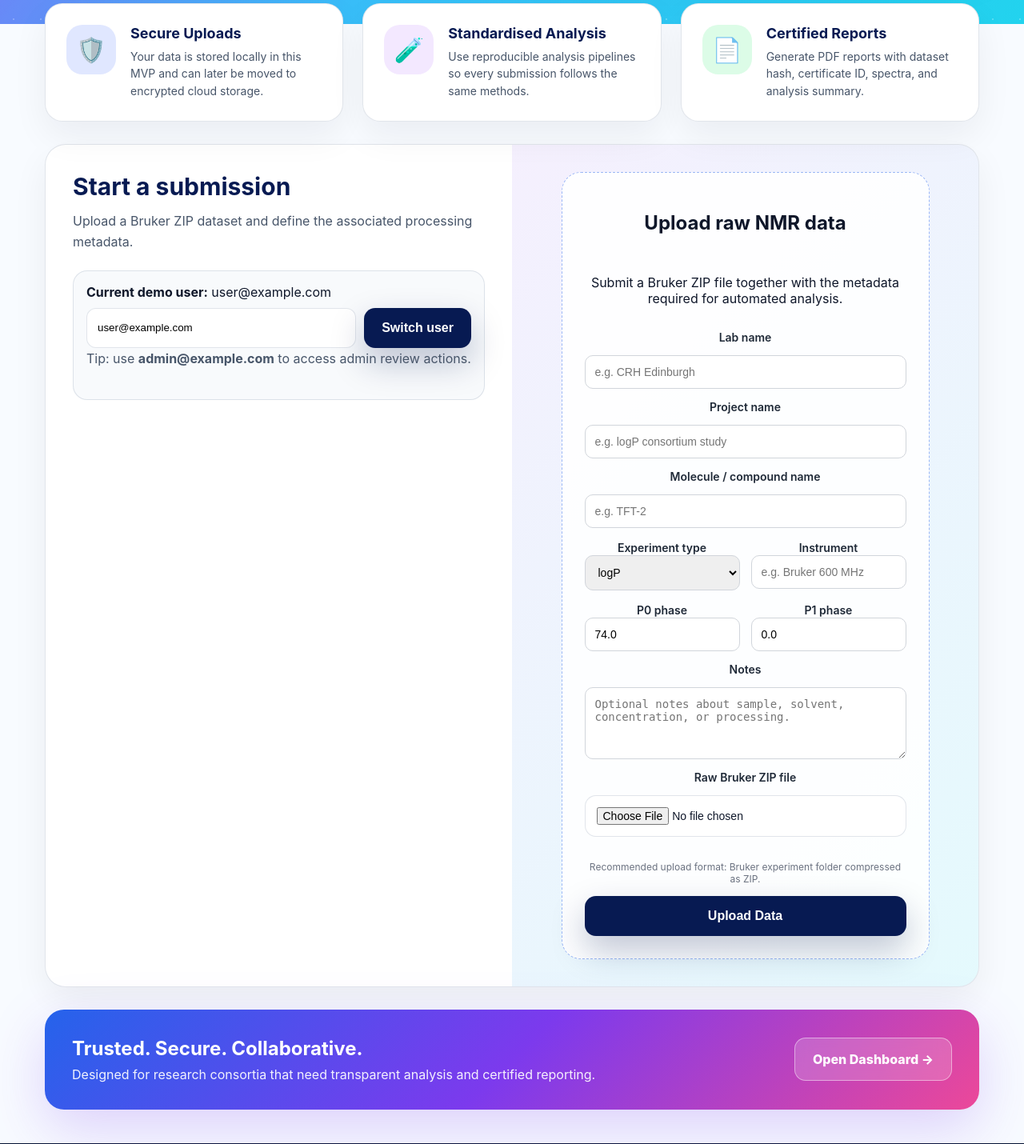
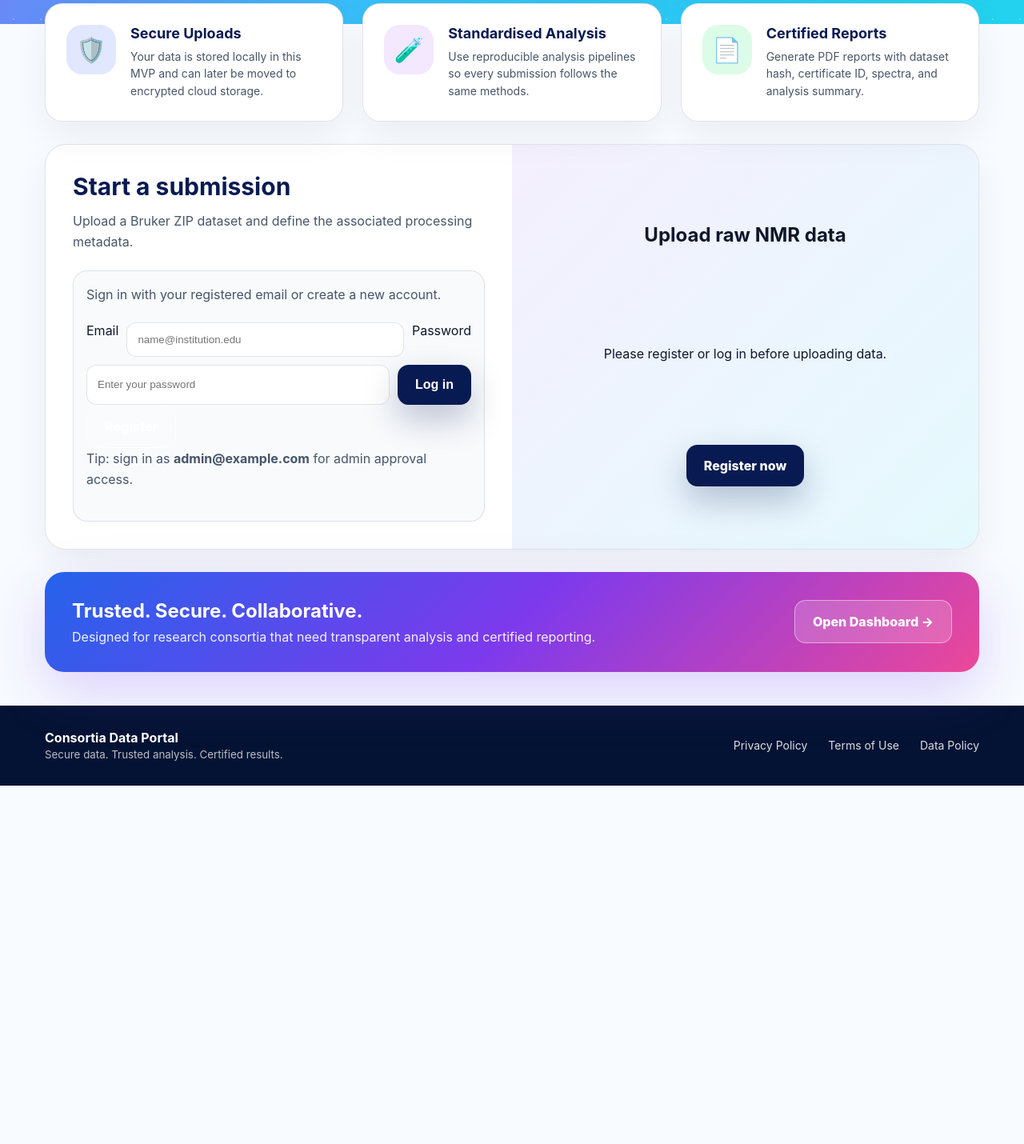
Before and after one commit to neprilysin/consortia-data-portal, a FastAPI app: page / in a window 1280 px wide. Shown: the part 646-2076 px from the top of the page at 80% size. After the commit the page ends 1628 px from the top, so only its background shows below. Run offline with FastAPI, Linux system fonts and the light colour scheme; parts of the project's set-up code (start-up, migrations or seed data) failed here and were passed over; some libraries are stand-ins or nearby versions.

Commit message:
Add registration/login approval flow, admin dashboard, and UI improvements

```diff
--- a/app/main.py
+++ b/app/main.py
@@ -2,17 +2,29 @@ import hashlib
 import shutil
 import uuid
 from datetime import datetime
+from email.utils import formataddr
 from pathlib import Path
 
+from dotenv import load_dotenv
 from fastapi import FastAPI, Depends, UploadFile, File, Request, HTTPException, Form
 from fastapi.responses import HTMLResponse, RedirectResponse, FileResponse
+
+load_dotenv()
 from fastapi.templating import Jinja2Templates
 from fastapi.staticfiles import StaticFiles
 from sqlalchemy.orm import Session
 
 from .database import Base, engine, get_db
-from .models import Submission
-from .security import get_current_email, is_admin
+from .email_utils import send_admin_notification
+from .models import Submission, User
+from .security import (
+    get_admin_email,
+    get_current_email,
+    hash_password,
+    is_admin,
+    verify_admin_password,
+    verify_password,
+)
 from .analysis import analyse_file
 from .reporting import generate_report
 from .supabase_store import save_consortia_record, upload_file_to_bucket
@@ -42,19 +54,201 @@ def safe_text(value: str | None) -> str:
     return (value or "").strip()
 
 
+def get_user_by_email(db: Session, email: str | None) -> User | None:
+    if not email:
+        return None
+    return db.query(User).filter(User.email == email.lower()).first()
+
+
 @app.get("/", response_class=HTMLResponse)
-def home(request: Request):
+def home(request: Request, db: Session = Depends(get_db)):
     email = get_current_email(request)
+    user = get_user_by_email(db, email)
+    pending_count = 0
+
+    if is_admin(email):
+        pending_count = db.query(User).filter(User.status == "pending").count()
+
     return templates.TemplateResponse(
         "index.html",
-        {"request": request, "email": email, "is_admin": is_admin(email)},
+        {
+            "request": request,
+            "email": email,
+            "user": user,
+            "is_admin": is_admin(email),
+            "admin_email": get_admin_email(),
+            "pending_count": pending_count,
+        },
+    )
+
+
+@app.get("/register", response_class=HTMLResponse)
+def show_register(request: Request):
+    return templates.TemplateResponse("register.html", {"request": request})
+
+
+@app.get("/login", response_class=HTMLResponse)
+def show_login(request: Request):
+    return templates.TemplateResponse("login.html", {"request": request})
+
+
+@app.post("/register")
+def submit_register(
+    request: Request,
+    first_name: str = Form(...),
+    last_name: str = Form(...),
+    title: str = Form(""),
+    department: str = Form(""),
+    organization: str = Form(""),
+    email: str = Form(...),
+    password: str = Form(...),
+    password_confirm: str = Form(...),
+    policy_accepted: bool = Form(False),
+    db: Session = Depends(get_db),
+):
+    if not policy_accepted:
+        raise HTTPException(status_code=400, detail="You must accept the scientific data integrity policy.")
+
+    normalized_email = email.strip().lower()
+    if not normalized_email:
+        raise HTTPException(status_code=400, detail="Email is required.")
+
+    if password != password_confirm:
+        return templates.TemplateResponse(
+            "register.html",
+            {
+                "request": request,
+                "error": "Passwords do not match.",
+                "first_name": first_name,
+                "last_name": last_name,
+                "title": title,
+                "department": department,
+                "organization": organization,
+                "email": email,
+            },
+            status_code=400,
+        )
+
+    if len(password) < 8:
+        return templates.TemplateResponse(
+            "register.html",
+            {
+                "request": request,
+                "error": "Password must be at least 8 characters long.",
+                "first_name": first_name,
+                "last_name": last_name,
+                "title": title,
+                "department": department,
+                "organization": organization,
+                "email": email,
+            },
+            status_code=400,
+        )
+
+    user = get_user_by_email(db, normalized_email)
+
+    if normalized_email == get_admin_email().lower():
+        return templates.TemplateResponse(
+            "register.html",
+            {
+                "request": request,
+                "error": "Admin must log in through the admin login page.",
+                "first_name": first_name,
+                "last_name": last_name,
+                "title": title,
+                "department": department,
+                "organization": organization,
+                "email": email,
+            },
+            status_code=400,
+        )
+
+    if not user:
+        user = User(
+            first_name=safe_text(first_name),
+            last_name=safe_text(last_name),
+            title=safe_text(title),
+            department=safe_text(department),
+            organization=safe_text(organization),
+            email=normalized_email,
+            password_hash=hash_password(password),
+            policy_accepted="true",
+            approved="false",
+            status="pending",
+        )
+        db.add(user)
+    else:
+        user.first_name = safe_text(first_name)
+        user.last_name = safe_text(last_name)
+        user.title = safe_text(title)
+        user.department = safe_text(department)
+        user.organization = safe_text(organization)
+        user.policy_accepted = "true"
+        if user.status != "approved":
+            user.status = "pending"
+            user.approved = "false"
+        user.password_hash = hash_password(password)
+
+    db.commit()
+
+    send_admin_notification(user=user, admin_email=get_admin_email())
+
+    return templates.TemplateResponse(
+        "login.html",
+        {
+            "request": request,
+            "success": "Registration submitted. Your account is pending admin approval.",
+            "email": normalized_email,
+        },
     )
 
 
 @app.post("/login")
-def login(email: str = Form(...)):
+def login(request: Request, email: str = Form(...), password: str = Form(...), db: Session = Depends(get_db)):
+    normalized_email = email.strip().lower()
+    if not normalized_email:
+        return templates.TemplateResponse(
+            "login.html",
+            {"request": request, "error": "Email is required."},
+            status_code=400,
+        )
+
+    if is_admin(normalized_email):
+        if not verify_admin_password(password):
+            return templates.TemplateResponse(
+                "login.html",
+                {"request": request, "error": "Invalid admin credentials."},
+                status_code=401,
+            )
+
+        redirect = RedirectResponse("/dashboard", status_code=303)
+        redirect.set_cookie("email", normalized_email, httponly=True)
+        return redirect
+
+    user = get_user_by_email(db, normalized_email)
+    if not user:
+        return templates.TemplateResponse(
+            "login.html",
+            {"request": request, "error": "No account found. Please register first."},
+            status_code=404,
+        )
+
+    if not user.password_hash or not verify_password(user.password_hash, password):
+        return templates.TemplateResponse(
+            "login.html",
+            {"request": request, "error": "Invalid email or password."},
+            status_code=401,
+        )
+
     redirect = RedirectResponse("/", status_code=303)
-    redirect.set_cookie("email", email, httponly=True)
+    redirect.set_cookie("email", normalized_email, httponly=True)
+    return redirect
+
+
+@app.post("/logout")
+def logout():
+    redirect = RedirectResponse("/", status_code=303)
+    redirect.delete_cookie("email")
     return redirect
 
 
@@ -73,6 +267,17 @@ def upload_file(
     db: Session = Depends(get_db),
 ):
     email = get_current_email(request)
+    user = get_user_by_email(db, email)
+    normalized_email = email.lower() if email else None
+
+    if not user:
+        raise HTTPException(status_code=403, detail="Please register and wait for admin approval before uploading.")
+
+    if user.status != "approved" or user.approved != "true":
+        raise HTTPException(status_code=403, detail="Your account is not approved yet.")
+
+    if user.policy_accepted != "true":
+        raise HTTPException(status_code=403, detail="You must accept the data integrity policy before uploading.")
 
     if not file.filename:
         raise HTTPException(status_code=400, detail="Missing filename")
@@ -85,8 +290,7 @@ def upload_file(
         shutil.copyfileobj(file.file, buffer)
 
     file_hash = sha256_file(stored_path)
-
-    supabase_upload_path = f"{email}/{stored_name}"
+    supabase_upload_path = f"{normalized_email}/{stored_name}"
 
     upload_file_to_bucket(
         bucket_name="uploads",
@@ -133,9 +337,11 @@ def upload_file(
 @app.get("/dashboard", response_class=HTMLResponse)
 def dashboard(request: Request, db: Session = Depends(get_db)):
     email = get_current_email(request)
+    user = get_user_by_email(db, email)
 
     if is_admin(email):
         submissions = db.query(Submission).order_by(Submission.created_at.desc()).all()
+        pending_users = db.query(User).filter(User.status == "pending").order_by(User.registered_at.desc()).all()
     else:
         submissions = (
             db.query(Submission)
@@ -143,16 +349,54 @@ def dashboard(request: Request, db: Session = Depends(get_db)):
             .order_by(Submission.created_at.desc())
             .all()
         )
+        pending_users = []
 
     return templates.TemplateResponse(
         "dashboard.html",
         {
             "request": request,
             "email": email,
+            "user": user,
             "is_admin": is_admin(email),
             "submissions": submissions,
+            "pending_users": pending_users,
         },
     )
+
+
+@app.post("/admin/users/{user_id}/approve")
+def approve_user(request: Request, user_id: int, db: Session = Depends(get_db)):
+    email = get_current_email(request)
+    if not is_admin(email):
+        raise HTTPException(status_code=403, detail="Admin only")
+
+    user = db.query(User).filter(User.id == user_id).first()
+    if not user:
+        raise HTTPException(status_code=404, detail="User not found")
+
+    user.approved = "true"
+    user.status = "approved"
+    user.approved_at = datetime.utcnow()
+    db.commit()
+
+    return RedirectResponse("/dashboard", status_code=303)
+
+
+@app.post("/admin/users/{user_id}/reject")
+def reject_user(request: Request, user_id: int, db: Session = Depends(get_db)):
+    email = get_current_email(request)
+    if not is_admin(email):
+        raise HTTPException(status_code=403, detail="Admin only")
+
+    user = db.query(User).filter(User.id == user_id).first()
+    if not user:
+        raise HTTPException(status_code=404, detail="User not found")
+
+    user.approved = "false"
+    user.status = "rejected"
+    db.commit()
+
+    return RedirectResponse("/dashboard", status_code=303)
 
 
 @app.post("/admin/submissions/{submission_id}/analyse")
--- a/app/templates/index.html
+++ b/app/templates/index.html
@@ -254,34 +254,54 @@
                         </p>
 
                         <div class="login-card">
+                            {% if user %}
+                                <p>
+                                    <strong>Signed in as</strong><br>
+                                    {{ user.first_name }} {{ user.last_name }}<br>
+                                    <small>{{ user.email }}</small>
+                                </p>
 
-                            <strong>Current demo user:</strong> {{ email }}
+                                <form action="/logout" method="post">
+                                    <button class="btn btn-secondary" type="submit">Log out</button>
+                                </form>
 
-                            <form action="/login" method="post">
-                                <input
-                                    name="email"
-                                    value="user@example.com"
-                                    aria-label="Demo email"
-                                >
+                                {% if is_admin %}
+                                    <p>
+                                        Admin access granted. You have <strong>{{ pending_count }}</strong> pending registration(s).
+                                    </p>
+                                    <p><a href="/dashboard">Go to admin dashboard</a> to approve users and review submissions.</p>
+                                {% else %}
+                                    <p>Account status: <strong>{{ user.status|capitalize }}</strong></p>
+                                    {% if user.status == "pending" %}
+                                        <p>Your registration is under review by the administrator.</p>
+                                    {% elif user.status == "rejected" %}
+                                        <p>Your registration was rejected. Please <a href="/register">update your details</a>.</p>
+                                    {% elif user.status == "approved" %}
+                                        <p>Your account is approved. You may upload data below.</p>
+                                    {% endif %}
+                                {% endif %}
+                            {% else %}
+                                <p>Sign in with your registered email or create a new account.</p>
 
-                                <button class="btn btn-primary" type="submit">
-                                    Switch user
-                                </button>
-                            </form>
+                                <form action="/login" method="post">
+                                    <label>Email</label>
+                                    <input type="email" name="email" required placeholder="name@institution.edu">
+                                    <label>Password</label>
+                                    <input type="password" name="password" required placeholder="Enter your password">
+                                    <button class="btn btn-primary" type="submit">Log in</button>
+                                </form>
 
-                            {% if is_admin %}
-                                <p>You are logged in as admin.</p>
-                            {% else %}
+                                <a class="btn btn-secondary" href="/register">Register</a>
+
                                 <p>
-                                    Tip: use <strong>admin@example.com</strong>
-                                    to access admin review actions.
+                                    Tip: sign in as <strong>{{ admin_email }}</strong> for admin approval access.
                                 </p>
                             {% endif %}
-
                         </div>
 
                     </div>
 
+                    {% if user and user.status == "approved" and user.policy_accepted == "true" %}
                     <div class="upload-box">
 
                         <form
@@ -400,6 +420,22 @@
                         </form>
 
                     </div>
+                    {% else %}
+                    <div class="upload-box">
+                        <h2>Upload raw NMR data</h2>
+
+                        {% if not user %}
+                            <p>Please register or log in before uploading data.</p>
+                            <a class="btn btn-primary" href="/register">Register now</a>
+                        {% elif user.status == "pending" %}
+                            <p>Your registration is under review. You will be able to upload data after admin approval.</p>
+                        {% elif user.status == "rejected" %}
+                            <p>Your registration was rejected. Please update your details or contact the administrator.</p>
+                        {% else %}
+                            <p>Your account is not approved to upload data. Please contact the administrator.</p>
+                        {% endif %}
+                    </div>
+                    {% endif %}
 
                 </section>
 
```
Also changed, not shown: app/email_utils.py (added, +47 -0 lines), app/models.py (+18 -0 lines), app/security.py (+39 -5 lines), app/templates/dashboard.html (+52 -0 lines), app/templates/login.html (added, +44 -0 lines), app/templates/register.html (added, +81 -0 lines), 1 other file.
